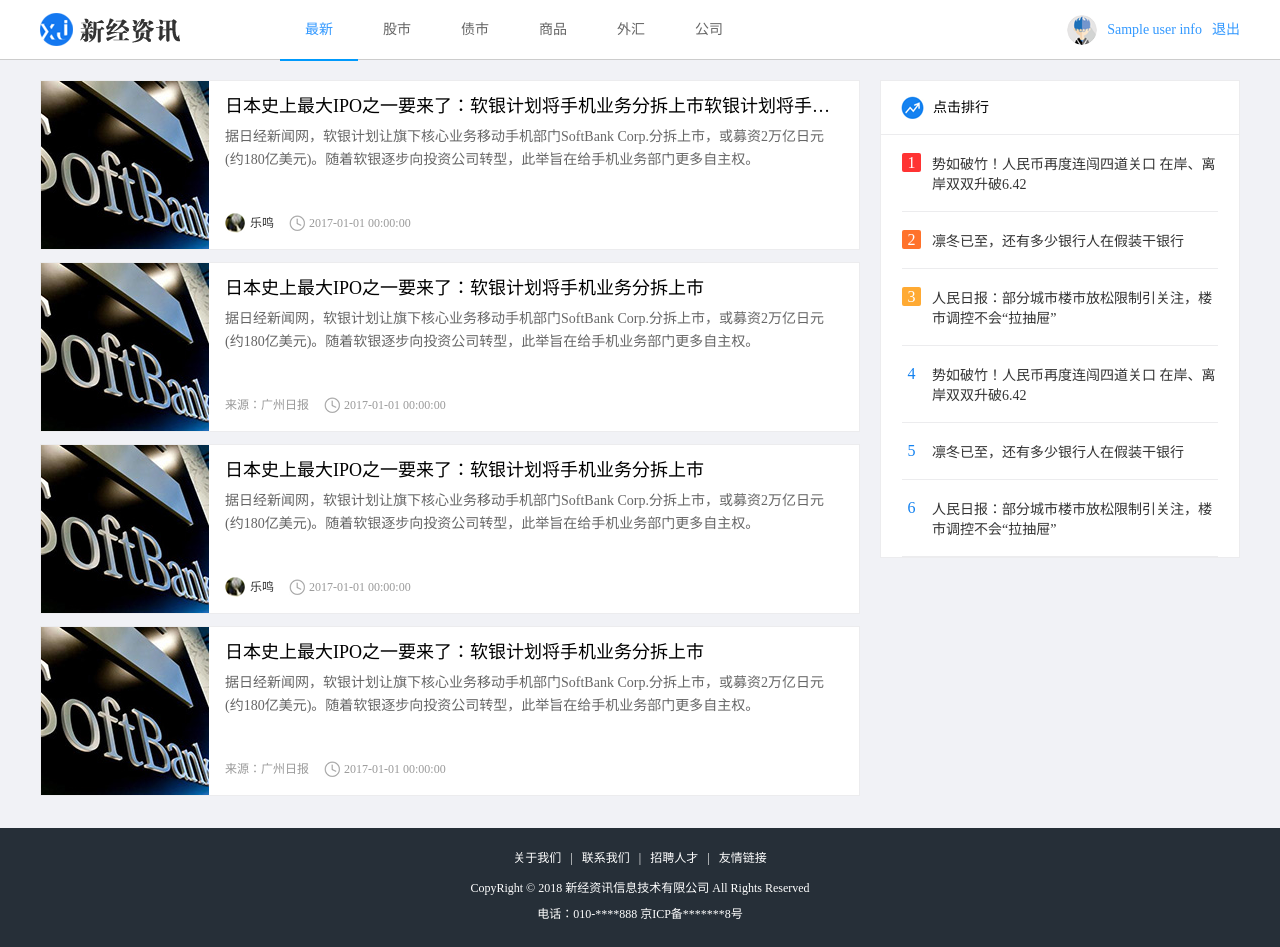
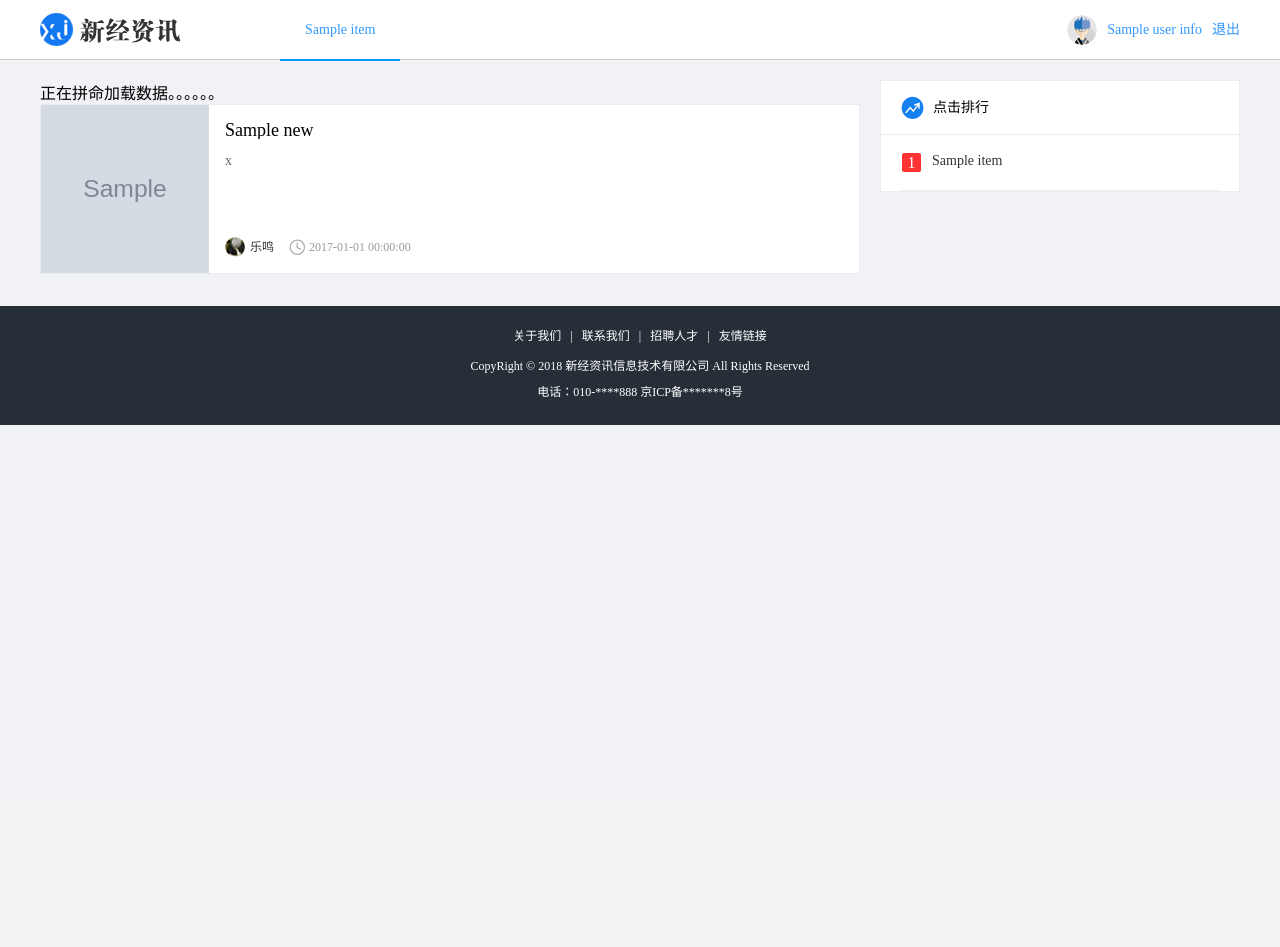
Before and after one commit to hmh-python/information_hmh, a Python web app: template info/templates/news/index.html in a window 1280 px wide. After the commit the page ends 425 px from the top, so only its background shows below. Run offline with Jinja, Linux system fonts and the light colour scheme; the template is opened without the code that fills it: most values are stand-ins (such as "Sample title", 1, 10 or a date in 2020); grey boxes marked "Sample" are stand-in pictures.

Commit message:
更新首页新闻信息动态显示

```diff
--- a/info/static/news/js/index.js
+++ b/info/static/news/js/index.js
@@ -67,7 +67,7 @@
         "cid": currentCid,
         'per_page': 5
     }
-    /*
+
     $.get("/newslist", params, function (resp) {
         // 设置 `数据正在查询数据` 变量为 false，以便下次上拉加载
         house_data_querying = false
@@ -97,5 +97,5 @@
             }
         }
     })
-    */
+
 }
--- a/info/templates/news/index.html
+++ b/info/templates/news/index.html
@@ -14,12 +14,15 @@
         <div class="header">
             <a href="#" class="logo fl"><img src="../../static/news/images/logo.png" alt="logo"></a>
             <ul class="menu fl">
-                <li class="active" data-cid="1"><a href="javascript:;">最新</a></li>
-                <li data-cid="2"><a href="javascript:;">股市</a></li>
-                <li data-cid="3"><a href="javascript:;">债市</a></li>
-                <li data-cid="4"><a href="javascript:;">商品</a></li>
-                <li data-cid="5"><a href="javascript:;">外汇</a></li>
-                <li data-cid="6"><a href="javascript:;">公司</a></li>
+                {% for item in data.new_category_list %}
+                    <li class="{% if loop.index==1 %}active{% endif %}" data-cid="{{ item.id }}"><a href="javascript:;">{{ item.name }}</a></li>
+                {% endfor %}
+{#                <li class="active" data-cid="1"><a href="javascript:;">最新</a></li>#}
+{#                <li data-cid="2"><a href="javascript:;">股市</a></li>#}
+{#                <li data-cid="3"><a href="javascript:;">债市</a></li>#}
+{#                <li data-cid="4"><a href="javascript:;">商品</a></li>#}
+{#                <li data-cid="5"><a href="javascript:;">外汇</a></li>#}
+{#                <li data-cid="6"><a href="javascript:;">公司</a></li>#}
             </ul>
 
             {% if data.user_info %}
@@ -39,10 +42,12 @@
 
     <div class="conter_con">
         <ul class="list_con fl">
+            <h1>正在拼命加载数据。。。。。。</h1>
+            {% for item in paginate_list %}
             <li>
-                <a href="#" class="news_pic fl"><img src="../../static/news/images/news_pic.jpg"></a>
-                <a href="#" class="news_title fl">日本史上最大IPO之一要来了：软银计划将手机业务分拆上市软银计划将手机业务分拆上市</a>
-                <a href="#" class="news_detail fl">据日经新闻网，软银计划让旗下核心业务移动手机部门SoftBank Corp.分拆上市，或募资2万亿日元(约180亿美元)。随着软银逐步向投资公司转型，此举旨在给手机业务部门更多自主权。</a>
+                <a href="#" class="news_pic fl"><img src="{{ newList.index_image_url }}"></a>
+                <a href="#" class="news_title fl">{{ newsList.title }}</a>
+                <a href="#" class="news_detail fl">{{ newsList.digest }}</a>
                 <div class="author_info fl">
                     <div class="author fl">
                         <img src="../../static/news/images/person.png" alt="author">
@@ -51,53 +56,67 @@
                     <div class="time fl">2017-01-01 00:00:00</div>
                 </div>
             </li>
-            <li>
-                <a href="#" class="news_pic fl"><img src="../../static/news/images/news_pic.jpg"></a>
-                <a href="#" class="news_title fl">日本史上最大IPO之一要来了：软银计划将手机业务分拆上市</a>
-                <a href="#" class="news_detail fl">据日经新闻网，软银计划让旗下核心业务移动手机部门SoftBank Corp.分拆上市，或募资2万亿日元(约180亿美元)。随着软银逐步向投资公司转型，此举旨在给手机业务部门更多自主权。</a>
-                <div class="author_info fl">
-                    <div class="source fl">
-                        来源：广州日报
-                    </div>
-                    <div class="time fl">2017-01-01 00:00:00</div>
-                </div>
-            </li>
-            <li>
-                <a href="#" class="news_pic fl"><img src="../../static/news/images/news_pic.jpg"></a>
-                <a href="#" class="news_title fl">日本史上最大IPO之一要来了：软银计划将手机业务分拆上市</a>
-                <a href="#" class="news_detail fl">据日经新闻网，软银计划让旗下核心业务移动手机部门SoftBank Corp.分拆上市，或募资2万亿日元(约180亿美元)。随着软银逐步向投资公司转型，此举旨在给手机业务部门更多自主权。</a>
-                <div class="author_info fl">
-                    <div class="author fl">
-                        <img src="../../static/news/images/person.png" alt="author">
-                        <a href="#">乐鸣</a>
-                    </div>
-                    <div class="time fl">2017-01-01 00:00:00</div>
-                </div>
-            </li>
-            <li>
-                <a href="#" class="news_pic fl"><img src="../../static/news/images/news_pic.jpg"></a>
-                <a href="#" class="news_title fl">日本史上最大IPO之一要来了：软银计划将手机业务分拆上市</a>
-                <a href="#" class="news_detail fl">据日经新闻网，软银计划让旗下核心业务移动手机部门SoftBank Corp.分拆上市，或募资2万亿日元(约180亿美元)。随着软银逐步向投资公司转型，此举旨在给手机业务部门更多自主权。</a>
-                <div class="author_info fl">
-                    <div class="source fl">
-                        来源：广州日报
-                    </div>
-                    <div class="time fl">2017-01-01 00:00:00</div>
-                </div>
-            </li>
+            {% endfor %}
+{#            <li>#}
+{#                <a href="#" class="news_pic fl"><img src="../../static/news/images/news_pic.jpg"></a>#}
+{#                <a href="#" class="news_title fl">日本史上最大IPO之一要来了：软银计划将手机业务分拆上市</a>#}
+{#                <a href="#" class="news_detail fl">据日经新闻网，软银计划让旗下核心业务移动手机部门SoftBank Corp.分拆上市，或募资2万亿日元(约180亿美元)。随着软银逐步向投资公司转型，此举旨在给手机业务部门更多自主权。</a>#}
+{#                <div class="author_info fl">#}
+{#                    <div class="source fl">#}
+{#                        来源：广州日报#}
+{#                    </div>#}
+{#                    <div class="time fl">2017-01-01 00:00:00</div>#}
+{#                </div>#}
+{#            </li>#}
+{#            <li>#}
+{#                <a href="#" class="news_pic fl"><img src="../../static/news/images/news_pic.jpg"></a>#}
+{#                <a href="#" class="news_title fl">日本史上最大IPO之一要来了：软银计划将手机业务分拆上市</a>#}
+{#                <a href="#" class="news_detail fl">据日经新闻网，软银计划让旗下核心业务移动手机部门SoftBank Corp.分拆上市，或募资2万亿日元(约180亿美元)。随着软银逐步向投资公司转型，此举旨在给手机业务部门更多自主权。</a>#}
+{#                <div class="author_info fl">#}
+{#                    <div class="author fl">#}
+{#                        <img src="../../static/news/images/person.png" alt="author">#}
+{#                        <a href="#">乐鸣</a>#}
+{#                    </div>#}
+{#                    <div class="time fl">2017-01-01 00:00:00</div>#}
+{#                </div>#}
+{#            </li>#}
+{#            <li>#}
+{#                <a href="#" class="news_pic fl"><img src="../../static/news/images/news_pic.jpg"></a>#}
+{#                <a href="#" class="news_title fl">日本史上最大IPO之一要来了：软银计划将手机业务分拆上市</a>#}
+{#                <a href="#" class="news_detail fl">据日经新闻网，软银计划让旗下核心业务移动手机部门SoftBank Corp.分拆上市，或募资2万亿日元(约180亿美元)。随着软银逐步向投资公司转型，此举旨在给手机业务部门更多自主权。</a>#}
+{#                <div class="author_info fl">#}
+{#                    <div class="source fl">#}
+{#                        来源：广州日报#}
+{#                    </div>#}
+{#                    <div class="time fl">2017-01-01 00:00:00</div>#}
+{#                </div>#}
+{#            </li>#}
         </ul>
         <div class="rank_con fr">
             <div class="rank_title">
                 <h3>点击排行</h3>
             </div>
             <ul class="rank_list">
-                <li><span class="first">1</span><a href="#">势如破竹！人民币再度连闯四道关口 在岸、离岸双双升破6.42</a></li>
-                <li><span class="second">2</span><a href="#">凛冬已至，还有多少银行人在假装干银行</a></li>
-                <li><span class="third">3</span><a href="#">人民日报：部分城市楼市放松限制引关注，楼市调控不会“拉抽屉”</a></li>
-                <li><span>4</span><a href="#">势如破竹！人民币再度连闯四道关口 在岸、离岸双双升破6.42</a></li>
-                <li><span>5</span><a href="#">凛冬已至，还有多少银行人在假装干银行</a></li>
-                <li><span>6</span><a href="#">人民日报：部分城市楼市放松限制引关注，楼市调控不会“拉抽屉”</a></li>
+                {% for item in data.news_list %}
+                    {% if loop.index == 1 %}
+                        <li><span class="first">{{ loop.index }}</span><a href="#">{{ item.title }}</a></li>
+                    {% elif loop.index == 2 %}
+                        <li><span class="second">{{ loop.index }}</span><a href="#">{{ item.title }}</a></li>
+                    {% elif loop.index == 3 %}
+                        <li><span class="third">{{ loop.index }}</span><a href="#">{{ item.title }}</a></li>
+                    {% else %}
+                        <li><span>{{ loop.index }}</span><a href="#">{{ item.title }}</a></li>
+                    {% endif %}
+                {% endfor %}
             </ul>
+{#            <ul class="rank_list">#}
+{#                <li><span class="first">1</span><a href="#">势如破竹！人民币再度连闯四道关口 在岸、离岸双双升破6.42</a></li>#}
+{#                <li><span class="second">2</span><a href="#">凛冬已至，还有多少银行人在假装干银行</a></li>#}
+{#                <li><span class="third">3</span><a href="#">人民日报：部分城市楼市放松限制引关注，楼市调控不会“拉抽屉”</a></li>#}
+{#                <li><span>4</span><a href="#">势如破竹！人民币再度连闯四道关口 在岸、离岸双双升破6.42</a></li>#}
+{#                <li><span>5</span><a href="#">凛冬已至，还有多少银行人在假装干银行</a></li>#}
+{#                <li><span>6</span><a href="#">人民日报：部分城市楼市放松限制引关注，楼市调控不会“拉抽屉”</a></li>#}
+{#            </ul>#}
         </div>
     </div>
     <div class="footer">
```
Also changed, not shown: info/modules/index/views.py (+83 -4 lines).
